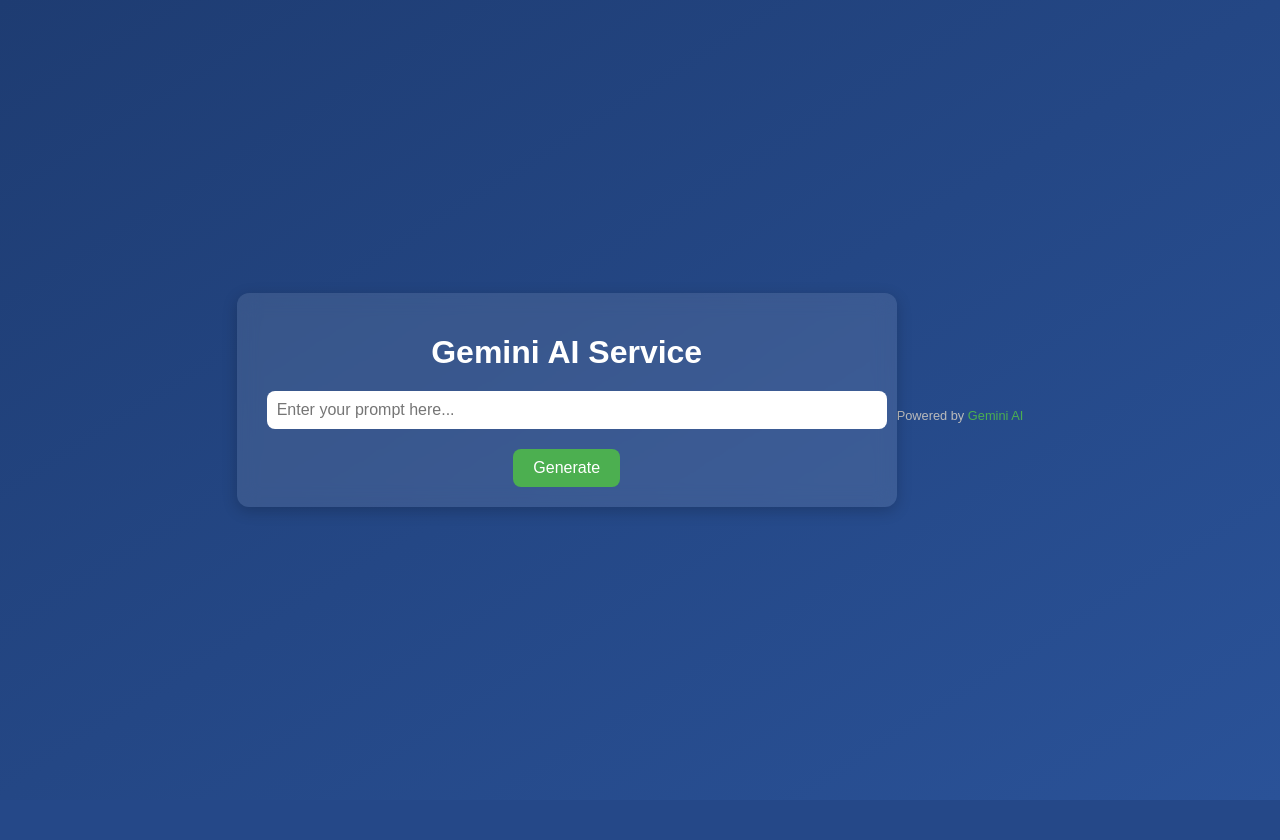
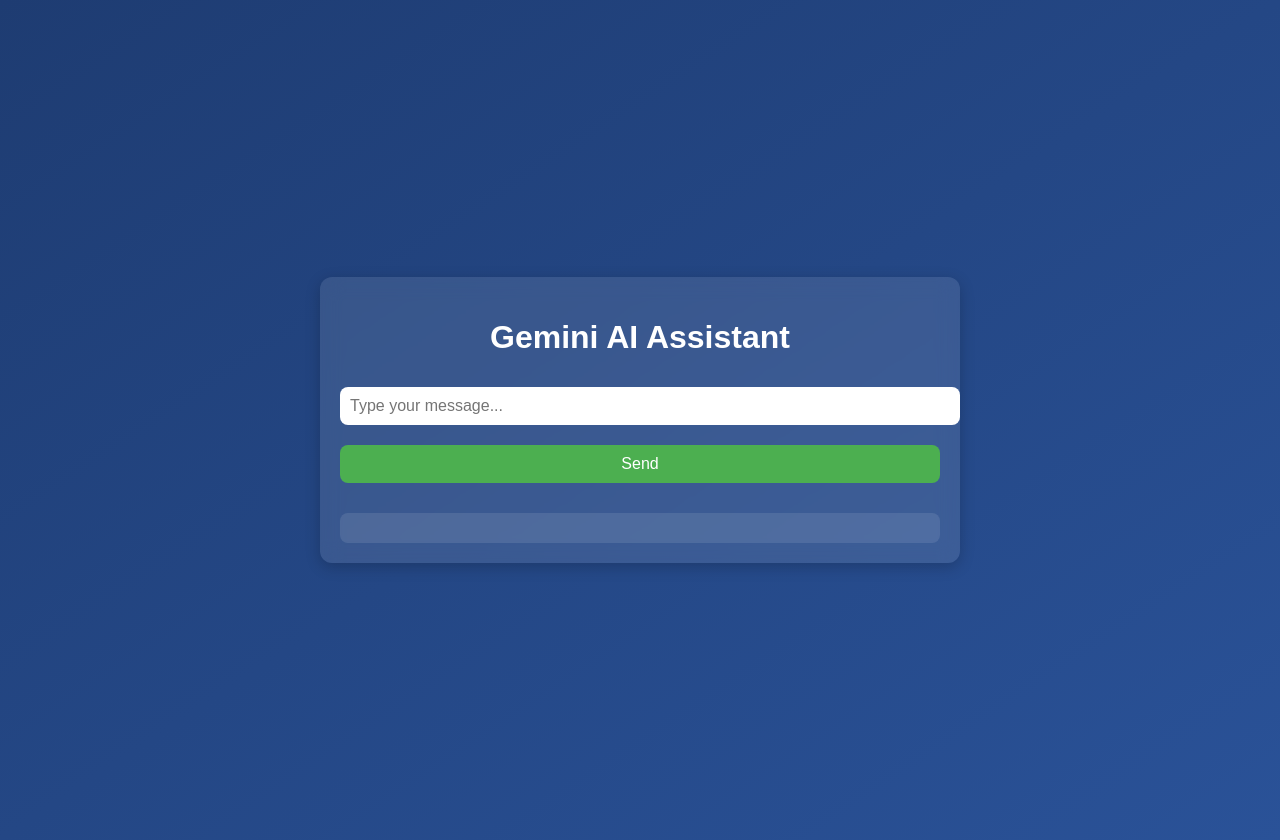
Before and after one commit to zaniityy/googlegemini, a Flask app: page / in a window 1280 px wide. Before the commit the page ends 800 px from the top, so only its background shows below. Run offline with Flask 3, Linux system fonts and the light colour scheme.

Commit message:
Add files via upload

```diff
--- a/app.py
+++ b/app.py
@@ -20,6 +20,9 @@ try:
 except Exception as e:
     raise RuntimeError(f"Failed to initialize GenAI client: {str(e)}")
 
+# In-memory storage for conversation history
+conversation_history = []
+
 # Root route
 @app.route('/')
 def home():
@@ -31,25 +34,37 @@ def api():
     try:
         # Parse the JSON input
         data = request.json
-        prompt = data.get('prompt')
+        user_input = data.get('prompt')
 
-        if not prompt:
+        if not user_input:
             return "No prompt provided", 400
+
+        # Add user input to conversation history
+        conversation_history.append(f"User: {user_input}")
+
+        # Combine conversation history with system instructions
+        system_instructions = (
+            "You excel in anything related to cybersecurity, including OSINT and penetration testing. Finally, you are a master at anything coding related."
+        )
+        full_prompt = f"{system_instructions}\n\n" + "\n".join(conversation_history) + "\nAssistant:"
 
         # Call the AI model
         config = {"temperature": 0.7}
-        print(f"Sending prompt to AI: {prompt}")  # Debug log
+        print(f"Sending prompt to AI: {full_prompt}")  # Debug log
         ai_response = client.models.generate_content(
             model="gemini-exp-1206",  # Corrected model ID
-            contents=prompt,
+            contents=full_prompt,
             config=config
         )
 
         # Extract the response text
         response_text = ai_response.candidates[0].content.parts[0].text
+
+        # Add AI response to conversation history
+        conversation_history.append(f"Assistant: {response_text}")
         print(f"AI response: {response_text}")  # Debug log
 
-        # Return the response as plain text
+        # Return the AI response as plain text
         return response_text, 200
 
     except Exception as e:
--- a/templates/index.html
+++ b/templates/index.html
@@ -3,135 +3,99 @@
 <head>
     <meta charset="UTF-8">
     <meta name="viewport" content="width=device-width, initial-scale=1.0">
-    <title>Gemini AI Service</title>
+    <title>Gemini AI Assistant</title>
     <style>
-        /* Global styles */
         body {
             margin: 0;
-            font-family: 'Arial', sans-serif;
+            font-family: Arial, sans-serif;
             background: linear-gradient(to bottom right, #1e3c72, #2a5298);
-            color: #fff;
+            color: white;
             display: flex;
+            flex-direction: column;
+            align-items: center;
             justify-content: center;
-            align-items: center;
             min-height: 100vh;
+            padding: 20px;
         }
 
-        /* Card container */
         .card {
             background: rgba(255, 255, 255, 0.1);
             backdrop-filter: blur(10px);
             border-radius: 12px;
-            padding: 20px 30px;
+            padding: 20px;
             max-width: 600px;
-            width: 90%;
+            width: 100%;
             box-shadow: 0px 4px 15px rgba(0, 0, 0, 0.2);
             text-align: center;
         }
 
-        .card h1 {
-            font-size: 2rem;
-            margin-bottom: 20px;
+        input, button {
+            margin: 10px 0;
+            padding: 10px;
+            font-size: 1rem;
+            border-radius: 8px;
+            border: none;
+            outline: none;
+            width: 100%;
         }
 
-        /* Input field */
-        .input-field {
-            width: 100%;
-            padding: 10px;
-            border: none;
-            border-radius: 8px;
-            font-size: 1rem;
-            margin-bottom: 20px;
-            outline: none;
+        button {
+            background: #4caf50;
+            color: white;
+            cursor: pointer;
         }
 
-        /* Submit button */
-        .button {
-            background: #4caf50;
-            color: #fff;
-            border: none;
-            border-radius: 8px;
-            padding: 10px 20px;
-            font-size: 1rem;
-            cursor: pointer;
-            transition: background 0.3s ease;
-        }
-
-        .button:hover {
+        button:hover {
             background: #45a049;
         }
 
-        /* Response container */
-        .response-container {
+        .conversation-history {
             margin-top: 20px;
             text-align: left;
             background: rgba(255, 255, 255, 0.1);
             padding: 15px;
             border-radius: 8px;
+            max-height: 300px;
+            overflow-y: auto;
+            font-size: 1rem;
         }
 
-        .response-container p {
-            color: #ddd;
-            font-size: 1.1rem;
-        }
-
-        /* Footer */
-        .footer {
-            margin-top: 30px;
-            font-size: 0.8rem;
-            color: #bbb;
-            text-align: right;
-            padding-right: 20px;
-        }
-
-        .footer a {
-            color: #4caf50;
-            text-decoration: none;
-        }
-
-        .footer a:hover {
-            text-decoration: underline;
+        .conversation-history p {
+            margin: 5px 0;
         }
     </style>
 </head>
 <body>
     <div class="card">
-        <h1>Gemini AI Service</h1>
+        <h1>Gemini AI Assistant</h1>
         <form id="apiForm">
-            <input
-                type="text"
-                id="prompt"
-                class="input-field"
-                placeholder="Enter your prompt here..."
-                required
-            >
-            <button type="submit" class="button">Generate</button>
+            <input type="text" id="prompt" placeholder="Type your message..." required>
+            <button type="submit">Send</button>
         </form>
-        <div id="response" class="response-container" style="display: none;">
-            <h3>AI Response:</h3>
-            <p id="responseContent"></p>
+        <div id="response" style="margin-top: 10px; font-weight: bold;"></div>
+        <div class="conversation-history" id="conversationHistory">
+            <!-- Conversation history will appear here -->
         </div>
     </div>
 
-    <footer class="footer">
-        <p>Powered by <a href="https://ai.google.dev/" target="_blank">Gemini AI</a></p>
-    </footer>
+    <script>
 
-    <script>
-        document.getElementById('apiForm').onsubmit = async (e) => {
+// Function to remove all asterisks (*) from the text
+function removeAsterisks(text) {
+    return text.replace(/\*/g, '');
+}
+
+const form = document.getElementById('apiForm');
+const responseDiv = document.getElementById('response');
+const conversationHistoryDiv = document.getElementById('conversationHistory');
+
+form.onsubmit = async (e) => {
     e.preventDefault();
 
-            // Get the user input
     const prompt = document.getElementById('prompt').value;
-
-            // Display a loading message
-            const responseDiv = document.getElementById('response');
-            const responseContent = document.getElementById('responseContent');
-            responseDiv.style.display = 'block';
-            responseContent.textContent = 'Loading...';
+    responseDiv.textContent = 'Loading...';
 
     try {
-                // Send a POST request to the backend
         const response = await fetch('/api', {
             method: 'POST',
             headers: { 'Content-Type': 'application/json' },
@@ -142,14 +106,30 @@
             throw new Error('Failed to fetch response from the server.');
         }
 
-                // Parse plain text response
         const result = await response.text();
-                responseContent.textContent = result;
+        const cleanedResult = removeAsterisks(result); // Remove asterisks from AI response
 
+        responseDiv.textContent = cleanedResult;
+
+        // Update conversation history
+        const userMessage = document.createElement('p');
+        userMessage.textContent = `User: ${removeAsterisks(prompt)}`; // Remove asterisks from user input
+        userMessage.style.color = '#b0e0e6'; // Light blue for user messages
+
+        const aiResponse = document.createElement('p');
+        aiResponse.textContent = `Assistant: ${cleanedResult}`; // Cleaned AI response
+        aiResponse.style.color = '#98fb98'; // Light green for AI responses
+
+        conversationHistoryDiv.appendChild(userMessage);
+        conversationHistoryDiv.appendChild(aiResponse);
+
+        // Clear input field
+        document.getElementById('prompt').value = '';
     } catch (error) {
-                responseContent.textContent = `Error: ${error.message}`;
+        responseDiv.textContent = `Error: ${error.message}`;
     }
 };
+
     </script>
 </body>
 </html>
```
Lines whose indentation alone changed are shown as unchanged.
